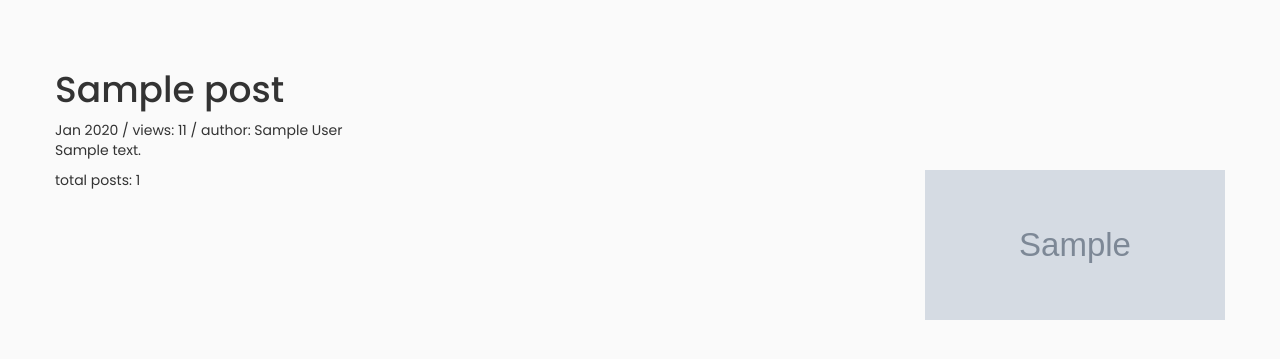
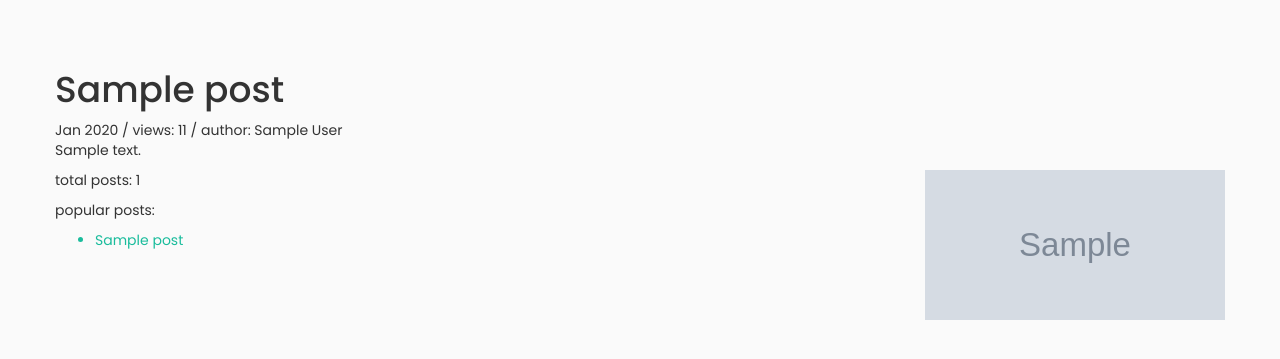
Before and after one commit to SaeedSaedi/Django_API, a Django app: page /posts/1/ in a window 1280 px wide. Shown: the top 359 px of the page. Run offline with Django 5.2, Linux system fonts and the light colour scheme; tables that the repository leaves empty hold one stand-in row (values such as "Sample post"); grey boxes marked "Sample" are stand-in pictures; some libraries are stand-ins or nearby versions.

Commit message:
use inclusion tag to load popular posts

```diff
--- a/templates/blog/single.html
+++ b/templates/blog/single.html
@@ -27,5 +27,6 @@
     </div>
     {% endif %}
     <p>total posts: {% totalposts %}</p>
-
+    <p>popular posts:</p>
+    {% popularposts %}
 {% endblock %}
```
